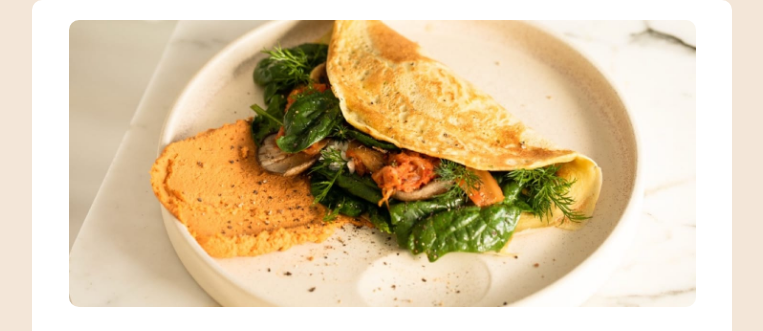
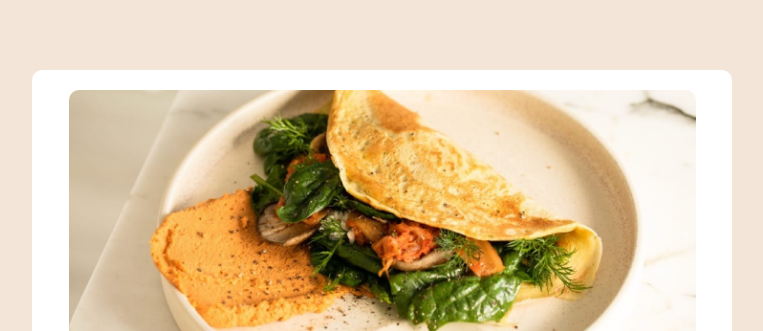
Before and after one commit to adan-abbasi/recipe-page, a plain HTML site: page index.html in a window 1280 px wide. Shown: the top 331 px of the page, without its empty margins (258-1021 px from the left). Drawn offline with Linux system fonts and the light colour scheme.

Commit message:
Your commit message

```diff
--- a/style.css
+++ b/style.css
@@ -22,10 +22,10 @@ body{
   display: flex;
   align-items: center;
   justify-content: center;
-  width: 100vw;
   background-color: var(--Stone-100);
   color: var(--Stone-600);
   font-size: 15px;
+
 }
 .recipe-container{
   background-color: var(--White);
@@ -33,11 +33,13 @@ body{
   border-radius: 10px;
   width: 90%;
   max-width: 700px;
-  margin: 0 auto;
+  margin-top: 70px;
+  margin-bottom: 50px;
   display: flex;
   align-items: center;
   justify-content: center;
   flex-direction: column;
+
 }
 img{
  width: 95%;
```
